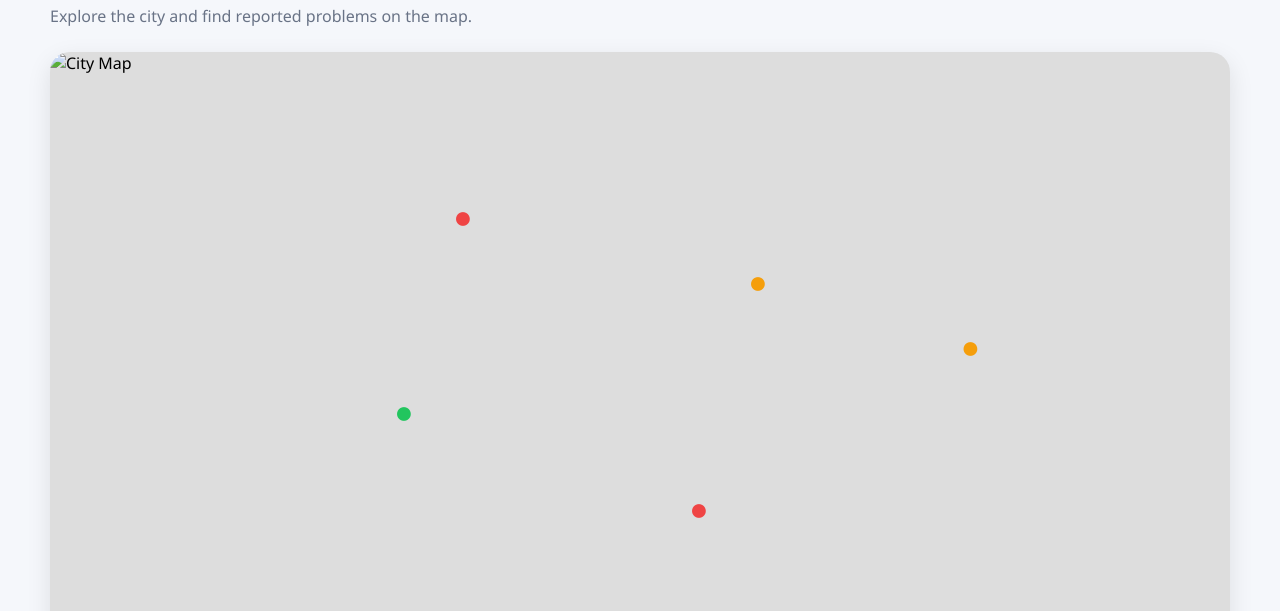
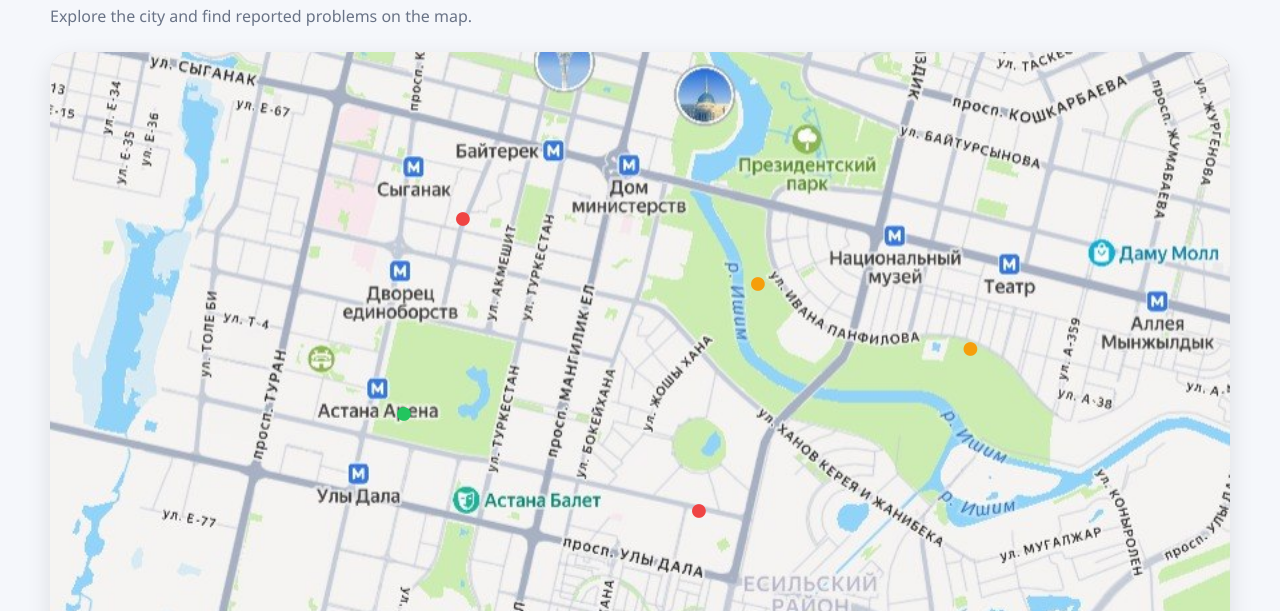
Before and after one commit to alishhpyn/CityEye, a plain HTML site: page map.html in a window 1280 px wide. Shown: the part 189-800 px from the top of the page. Drawn offline with Linux system fonts and the light colour scheme; the site is published under a folder, as on GitHub Pages, so addresses that start at the root find nothing.

Commit message:
Update map.html

```diff
--- a/map.html
+++ b/map.html
@@ -42,7 +42,7 @@
 
         <div class="map">
 
-            <img src="/photo/map.jpg"
+            <img src="photo/map.jpg"
                  alt="City Map"
                  class="map-image">
 
```
